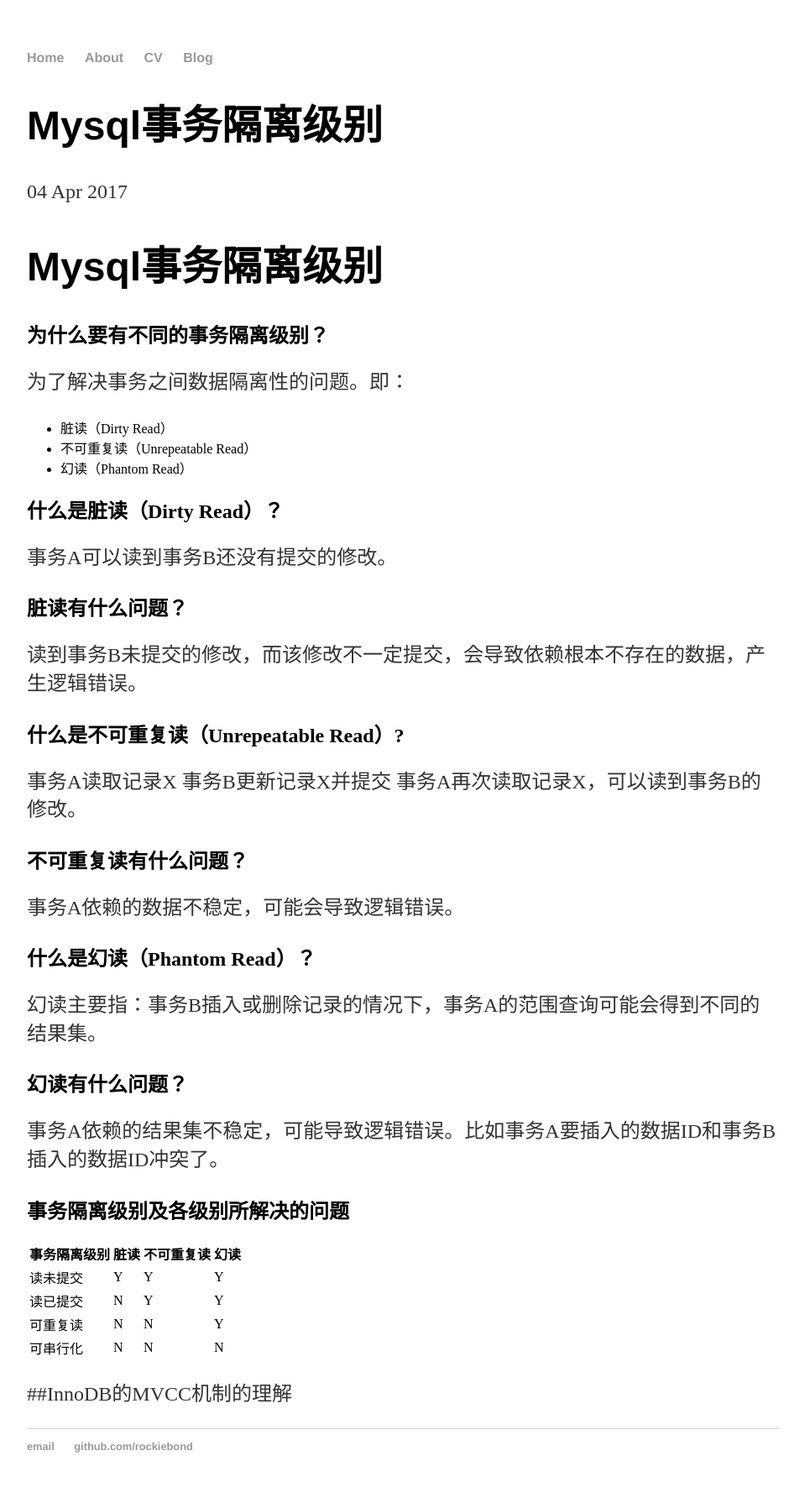
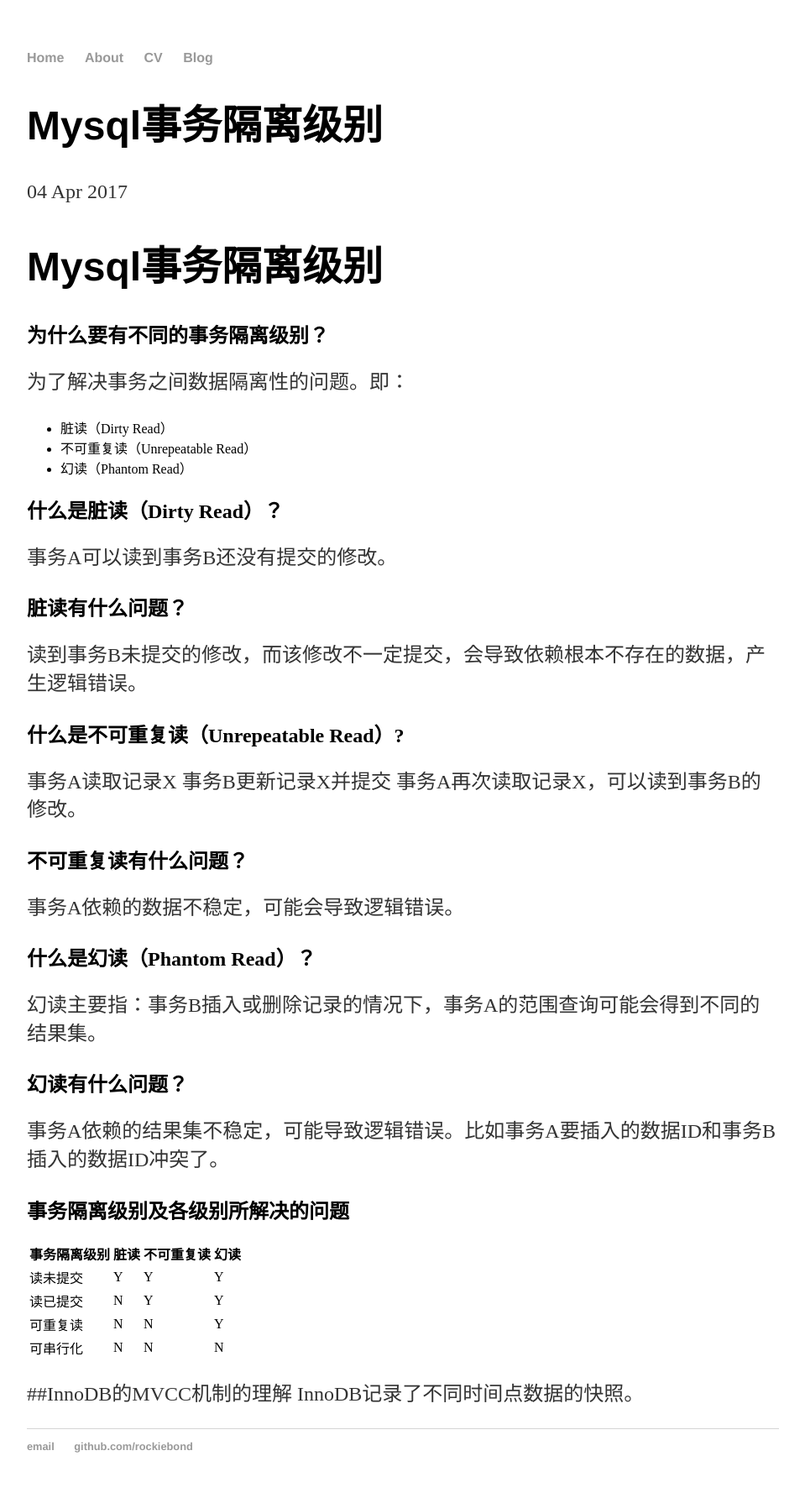
Before and after one commit to rockiebond/rockiebond.github.io, a Jekyll site: the page built from _posts/2017-04-04-Mysql事务隔离级别.md, in a window 1280 px wide. Shown: the whole page at 84% size, without its empty margins (160-1119 px from the left). Built offline with Jekyll 4.4.1, drawn with Linux system fonts in a browser that asks for light colours; our own code applies the rules of GitHub Pages for plain Markdown files.

Commit message:
Update 2017-04-04-Mysql事务隔离级别.md

```diff
--- a/_posts/2017-04-04-Mysql事务隔离级别.md
+++ b/_posts/2017-04-04-Mysql事务隔离级别.md
@@ -36,3 +36,4 @@
 | 可串行化 | N | N | N |
 
 ##InnoDB的MVCC机制的理解
+InnoDB记录了不同时间点数据的快照。
```
